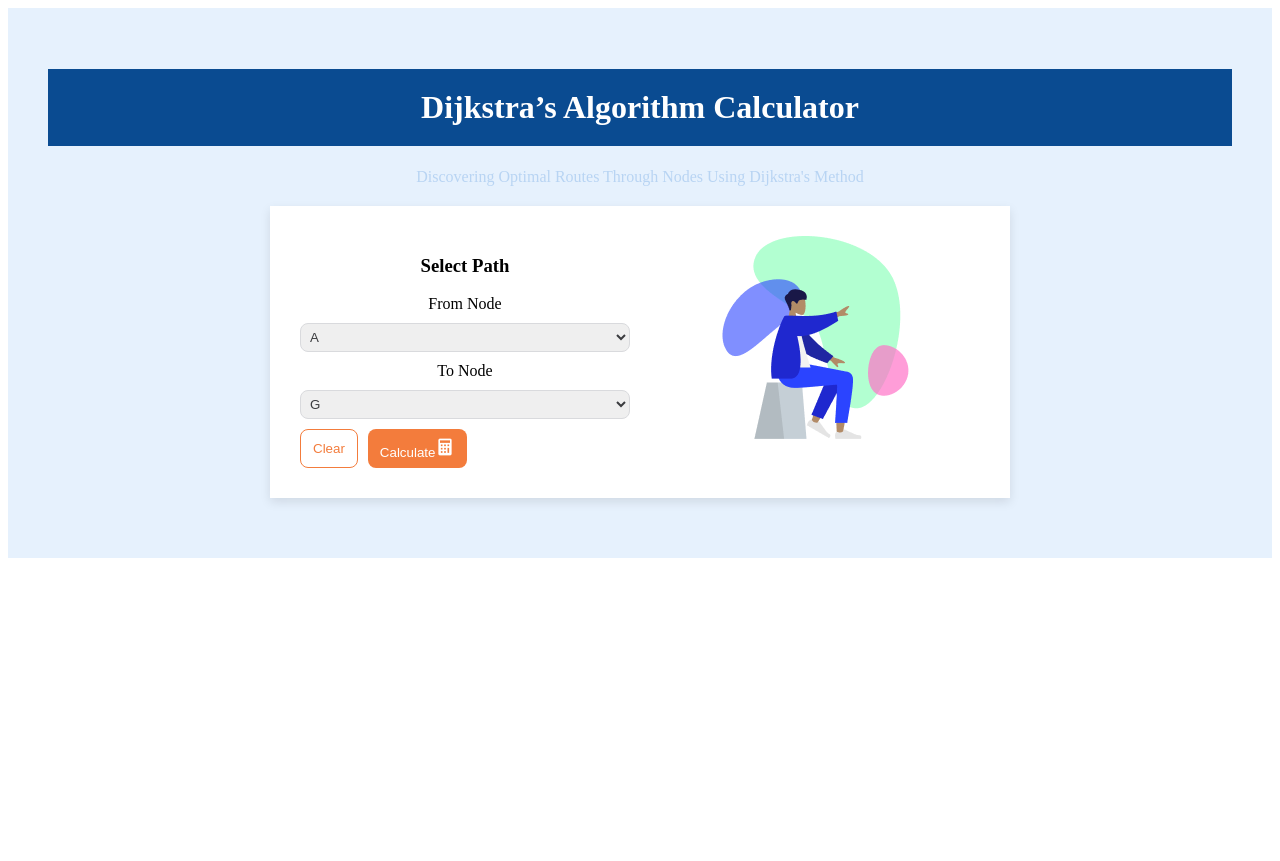
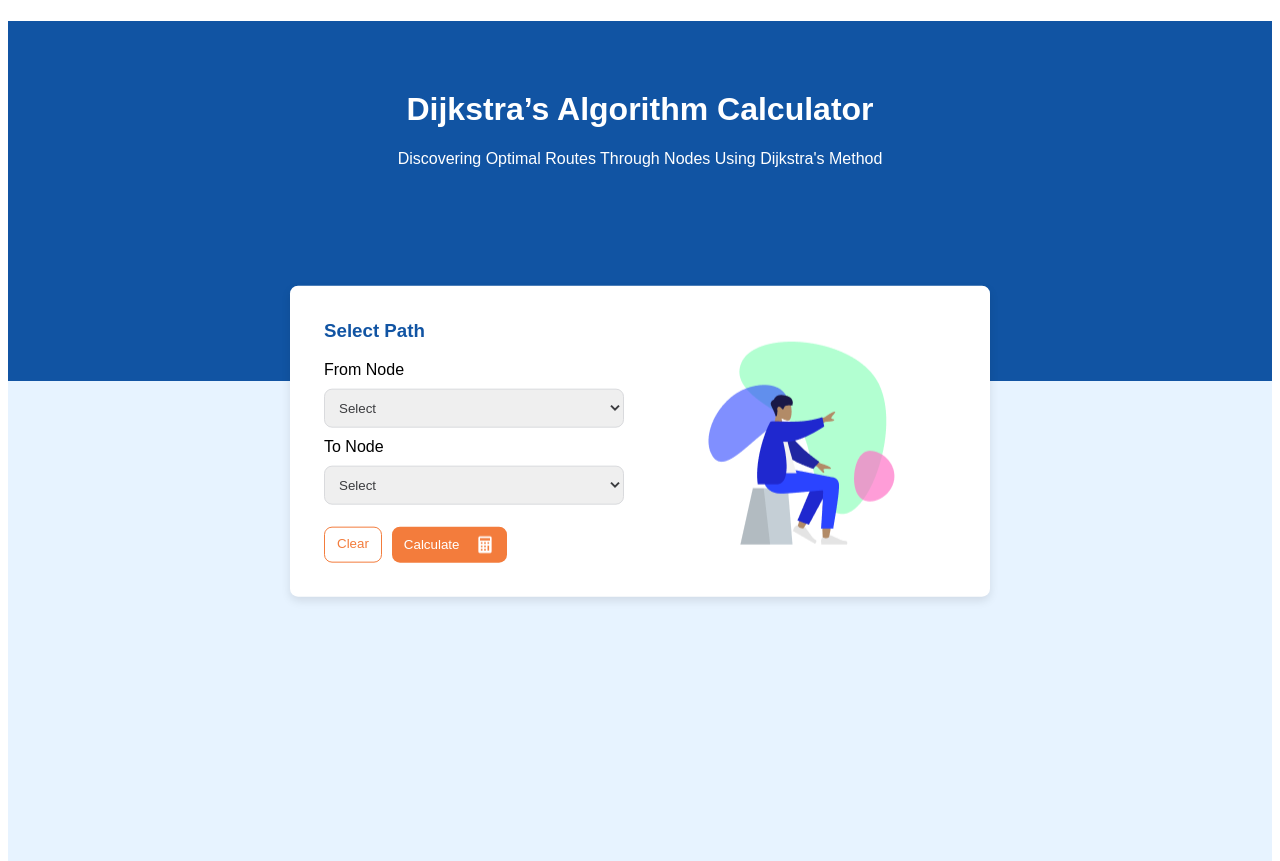
Before and after one commit to PressDrawer/DijiktrasCal, an Angular app: page / in a window 1280 px wide. Before the commit the page ends 800 px from the top, so only its background shows below. Built offline with nearby package versions, Linux system fonts and the light colour scheme.

Commit message:
new ui changes

```diff
--- a/src/app/dijiktrascal/calculator/calculator.component.css
+++ b/src/app/dijiktrascal/calculator/calculator.component.css
@@ -1,45 +1,90 @@
+
+html, body {
+  margin: 0;
+  height: 100%;
+}
 .container {
   text-align: center;
-  padding: 40px;
   background: #e6f1fd;
+  font-family: 'Poppins', sans-serif;
+  height: 100vh;
+  width: 100%;
+  position: relative;
 
   h1 {
     color: #ffffff;
-    background-color: #0a4b91;
-    padding: 20px;
+    padding-top: 70px;
   }
-
+  h3{
+    color : #1154A3;
+    margin-top: 0px
+  }
   p {
     margin-top: 0;
-    color: #b8d4f3;
   }
+  .sub-text{
+    color: #ffffff;
+  }
+  .header-div{
+    height: 45%;
+    background-color: #1154A3;
 
+
+    align-items: center;
+    text-align: center;
+  }
+  .bottom-div{
+    height: 60%;
+    background-color: #E7F3FF;
+  }
   .card {
     background: white;
     margin: 20px auto;
-    padding: 20px;
+
     max-width: 700px;
     display: flex;
     justify-content: space-between;
     box-shadow: 0 4px 10px rgba(0, 0, 0, 0.1);
+    position: absolute;
+     top: 50%;
+    left: 50%;
+    width: 721px;
+    border-radius: 8px;
+    transform: translate(-50%, -50%);
+    .left, .right {
 
-    .left, .right {
-      flex: 1;
-      padding: 10px;
+      padding: 34px;
     }
 
+    .right{
+        background-color: #F2F3F6;
+    }
+    .right-img{
+        padding-top: 56px;
+        padding-right: 95px;
+        padding-left: 50px;
+    }
+    .result-box{
+        height: 300px;
+        background-color: #ffffff;
+    }
+    .left{
+        text-align: left;
+    }
     select {
       width: 100%;
       padding: 5px;
       margin: 10px 0;
       color: #3B3C3F;
-
+       border-radius: 8px;
+        padding: 10px;
       border-color: #D9DADD;
     }
 
     .buttons {
       display: flex;
       gap: 10px;
+      padding-top: 12px;
 
       button {
         padding: 8px 12px;
@@ -47,7 +92,13 @@
         border: none;
         background-color: #f37c3c;
         color: white;
+        display:flex;
+        border-radius: 8px !important;
 
+        .button-text{
+            padding-right: 16px;
+            padding-top: 2px;
+        }
 
         &:first-child {
           background-color: white;
@@ -57,8 +108,5 @@
       }
     }
 
-    .border-radious{
-        border-radius: 8px;
-    }
   }
 }
--- a/src/app/dijiktrascal/calculator/calculator.component.html
+++ b/src/app/dijiktrascal/calculator/calculator.component.html
@@ -1,33 +1,42 @@
 <div class="container">
-  <h1>Dijkstra’s Algorithm Calculator</h1>
-  <p>Discovering Optimal Routes Through Nodes Using Dijkstra's Method</p>
 
+  <div class="header-div">
+    <h1>Dijkstra’s Algorithm Calculator</h1>
+    <p class="sub-text">Discovering Optimal Routes Through Nodes Using Dijkstra's Method</p>
+  </div>
+  <div class="bottom-div">
+
+  </div>
   <div class="card">
     <div class="left">
       <h3>Select Path</h3>
       <label>From Node</label>
-      <select [(ngModel)]="fromNode" class="border-radious">
+      <select [(ngModel)]="fromNode" >
+        <option value="" disabled selected>Select</option>
         <option *ngFor="let node of nodes" [value]="node">{{ node }}</option>
       </select>
 
       <label>To Node</label>
-      <select [(ngModel)]="toNode" class="border-radious">
+      <select [(ngModel)]="toNode" >
+        <option value="" disabled selected>Select</option>
         <option *ngFor="let node of nodes" [value]="node">{{ node }}</option>
       </select>
 
       <div class="buttons">
-        <button (click)="clear()" class="border-radious">Clear</button>
-        <button (click)="calculate()" class="border-radious">Calculate<img src="assets/images/calculator.png" alt="Illustration"  /></button>
+        <button (click)="clear()">Clear</button>
+        <button (click)="calculate()" class="border-radious"><span class="button-text">Calculate</span><img src="assets/images/calculator.png" alt="Illustration" class="button-image"  /></button>
       </div>
     </div>
 
     <div class="right" *ngIf="result">
       <h3>Result</h3>
+      <div class="result-box">
       <p>From Node Name = "{{ fromNode }}", To Node Name = "{{ toNode }}"</p>
       <p>Path: {{ result.path.join(' → ') }}</p>
       <p>Total Distance: {{ result.distance }}</p>
+      </div>
     </div>
-    <div class="right" *ngIf="!result">
+    <div class="right-img" *ngIf="!result">
 
 
     <img src="assets/images/cover.png" alt="Illustration" class="placeholder-img" />
--- a/src/app/dijiktrascal/calculator/calculator.component.ts
+++ b/src/app/dijiktrascal/calculator/calculator.component.ts
@@ -9,14 +9,17 @@ import { CalculatorService } from './services/calculator.service';
 export class CalculatorComponent {
 
   nodes = ['A', 'B', 'C', 'D', 'E', 'F', 'G'];
-  fromNode: string = 'A';
-  toNode: string = 'G';
+  fromNode: string = '';
+  toNode: string = '';
   result: { path: string[]; distance: number } | null = null;
 
   constructor(private calculatorService: CalculatorService) {}
 
   calculate() {
+    if(this.fromNode&&this.toNode)
+    {
     this.result = this.calculatorService.findShortestPath(this.fromNode, this.toNode);
+    }
   }
 
   clear() {
```
